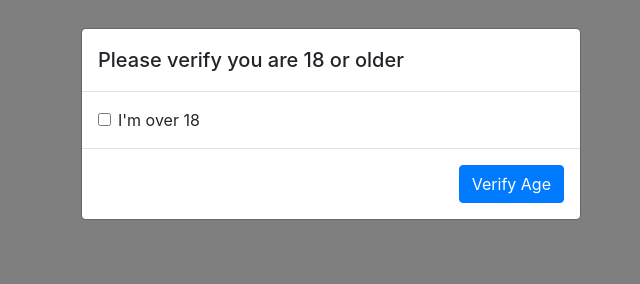
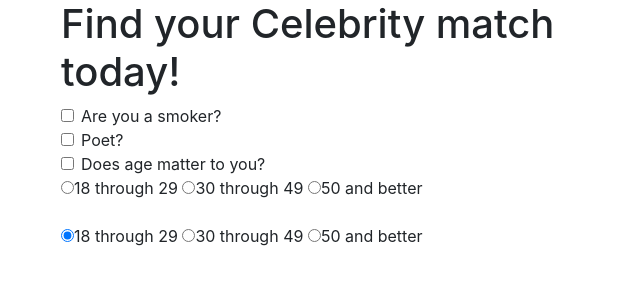
Before and after one commit to H-Len/Celeb-date, a plain HTML site: page index.html in a window 1280 px wide. Shown: the whole page, without its empty margins (309-949 px from the left). Drawn offline with Linux system fonts and the light colour scheme.

Commit message:
get user preferences

```diff
--- a/css/styles.css
+++ b/css/styles.css
@@ -0,0 +1,3 @@
+/* .col-md-6 {
+  padding-top: 60px;
+} */
--- a/index.html
+++ b/index.html
@@ -12,6 +12,7 @@
     <script src="js/scripts.js" type="text/javascript"></script>
   </head>
   <body>
+    <div class="container">
 
       <div id="gate-keeper" class="modal" tabindex="-1" role="dialog">
         <div class="modal-dialog" role="document">
@@ -34,5 +35,43 @@
         </div>
       </div>
 
+      <div class="row justify-content-md-center">
+
+        <div class="col-md-6">
+          <h1>Find your Celebrity match today!</h1>
+        <div class="form-check">
+          <input type="checkbox" class="form-check-input" id="form-smoker">
+          <label class="form-check-label" for="exampleCheck1">Are you a smoker?</label>
+        </div>
+
+        <div class="form-check">
+          <input type="checkbox" class="form-check-input" id="form-poet">
+          <label class="form-check-label" for="exampleCheck1">Poet?</label>
+        </div>
+        <div class="form-check">
+          <input type="checkbox" class="form-check-input" id="age-varification">
+          <label class="form-check-label" for="exampleCheck1">Does age matter to you?</label>
+        </div>
+
+        <div class="form-group">
+          <label class="radio-inline"><input type="radio" name="optradio" checked>18 through 29</label>
+          <label class="radio-inline"><input type="radio" name="optradio">30 through 49</label>
+          <label class="radio-inline"><input type="radio" name="optradio">50 and better</label>
+        </div>
+
+        <div class="form-group">
+          <label class="radio-inline"><input type="radio" name="optradio" checked>18 through 29</label>
+          <label class="radio-inline"><input type="radio" name="optradio">30 through 49</label>
+          <label class="radio-inline"><input type="radio" name="optradio">50 and better</label>
+        </div>
+
+      </div>
+    </div>
+
+
+
+    </div>
+
+
   </body>
 </html>
--- a/js/scripts.js
+++ b/js/scripts.js
@@ -1,5 +1,5 @@
 $(document).ready(function(){
-  $('#gate-keeper').modal({backdrop: 'static', keyboard: false});
+  // $('#gate-keeper').modal({backdrop: 'static', keyboard: false});
   $("#age-submit").click(function(){
     var ageChecker = $('#age-varification').is(":checked");
 
```
Lines whose indentation alone changed are shown as unchanged.
